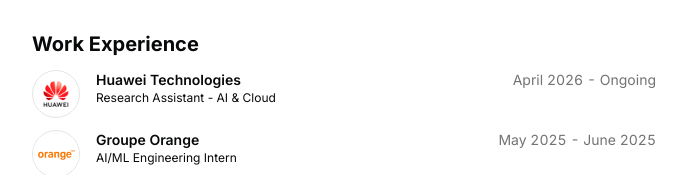
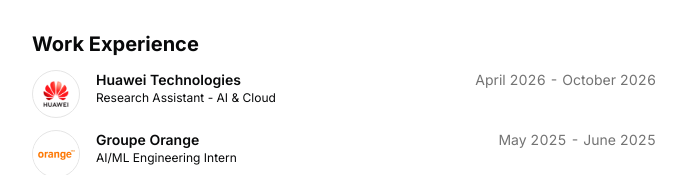
Before and after one commit to KIHALAya/portfolio, a Next.js app: page /portfolio/ in a window 1280 px wide. Shown: the part 378-553 px from the top of the page, without its empty margins (296-983 px from the left). Built offline with nearby package versions, Linux system fonts and the light colour scheme.

Commit message:
2026 updates

```diff
--- a/src/data/resume.tsx
+++ b/src/data/resume.tsx
@@ -63,7 +63,7 @@ export const DATA = {
   href: "",
   logoUrl: "/portfolio/Huawei-Logo.png",
   start: "April 2026",
-  end: "Ongoing",
+  end: "October 2026",
   description:
     "Worked on AI and Cloud technologies, exploring accelerator architectures, AI training and deployment workflows, and modern infrastructure solutions. Built proof-of-concept environments and translated technical research into practical architectures, documentation, and recommendations."
 
```
